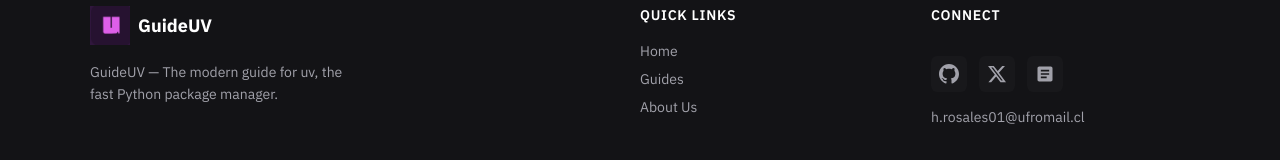
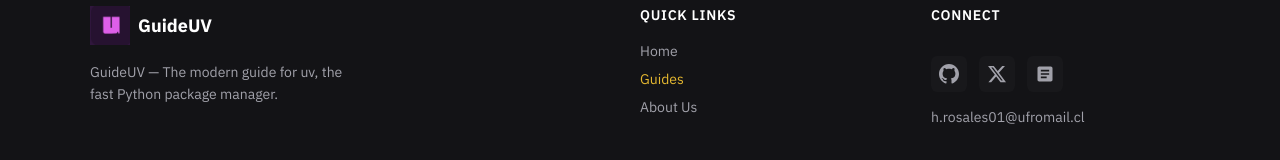
Before and after one commit to Hector-2710/guideuv, an Angular app: page /guides/introduction in a window 1280 px wide. Before the commit this address led to /guides/first-step. Shown: the part 1162-1322 px from the top of the page. Built offline with nearby package versions, Linux system fonts and the light colour scheme.

Commit message:
🐛 fix: update guide routing and section slugs for consistency and improved navigation

```diff
--- a/src/app/guides/guides-data.ts
+++ b/src/app/guides/guides-data.ts
@@ -13,8 +13,8 @@ export const GUIDES_SECTIONS: GuidesSection[] = [
     items: [
       {
         label: 'Introduction',
-        slug: 'first-step',
-        route: '/guides/first-step'
+        slug: 'introduction',
+        route: '/guides/introduction'
       },
       {
         label: 'Projects',
--- a/src/app/guides/guides-state.service.ts
+++ b/src/app/guides/guides-state.service.ts
@@ -1,12 +1,8 @@
 import { Injectable, signal } from '@angular/core';
 import { GUIDES_SECTIONS } from './guides-data';
-import { TocItem } from './guides-toc/guides-toc.component';
 
 @Injectable()
 export class GuidesStateService {
   readonly sections = signal(GUIDES_SECTIONS);
-  readonly activeSlug = signal('first-step');
-  readonly tocItems = signal<ReadonlyArray<TocItem>>([]);
-  readonly activeHeadingId = signal('');
   readonly isNavOpen = signal(false);
 }
--- a/src/app/guides/guides.routes.ts
+++ b/src/app/guides/guides.routes.ts
@@ -14,8 +14,8 @@ export const GUIDES_ROUTES: Routes = [
     path: '',
     component: GuidesShellComponent,
     children: [
-      { path: '', redirectTo: 'first-step', pathMatch: 'full' },
-      { path: 'first-step', component: GuideIntroductionComponent },
+      { path: '', redirectTo: 'introduction', pathMatch: 'full' },
+      { path: 'introduction', component: GuideIntroductionComponent },
       { path: 'projects', component: GuideProjectsComponent },
       { path: 'python-version', component: GuidePythonVersionComponent },
       { path: 'package', component: GuidePackageComponent },
@@ -23,7 +23,7 @@ export const GUIDES_ROUTES: Routes = [
       { path: 'tools', component: GuideToolsComponent },
       { path: 'pip-interface', component: GuidePipInterfaceComponent },
       { path: 'utility', component: GuideUtilityComponent },
-      { path: '**', redirectTo: 'first-step' }
+      { path: '**', redirectTo: 'introduction' }
     ]
   }
 ];
```
